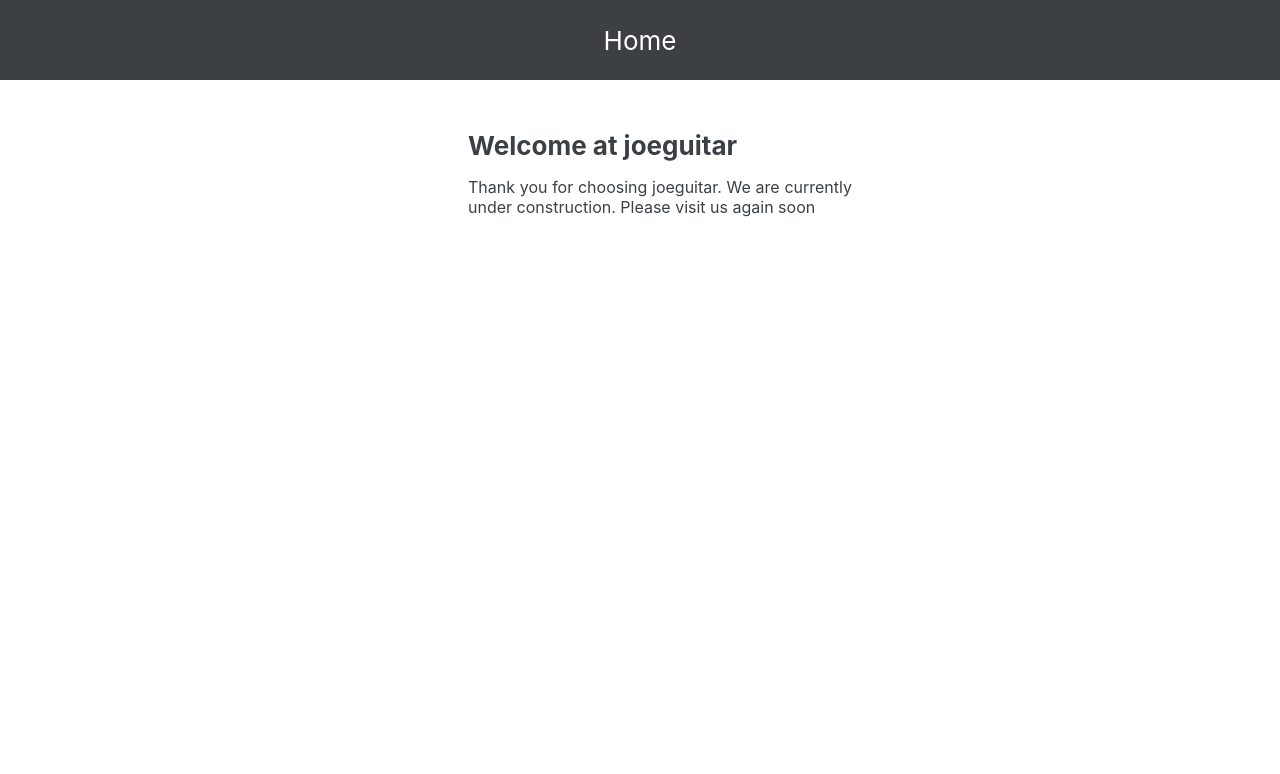
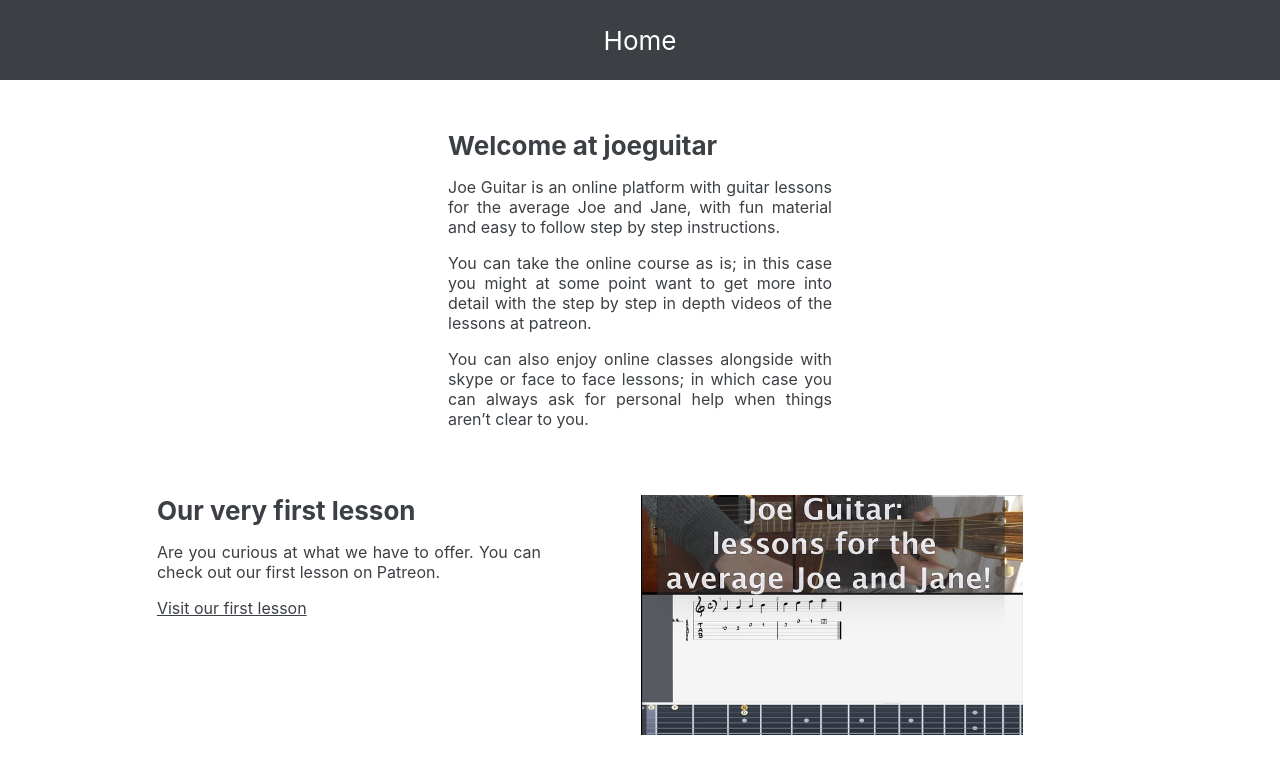
Before and after one commit to MartijnDeTweede/joeguitar, a React (Create React App) app: page / in a window 1280 px wide. Shown: the top 774 px of the page. Built offline with nearby package versions, Linux system fonts and the light colour scheme.

Commit message:
Setting up homepage content for first lesson

```diff
--- /dev/null
+++ b/src/Components/ImageItem.css
@@ -0,0 +1,4 @@
+.imageItem__image {
+  max-width: 426px;
+  max-height: 240px;
+}
--- a/src/Components/ImageItem.tsx
+++ b/src/Components/ImageItem.tsx
@@ -1,9 +1,12 @@
 import React from "react"
+import './ImageItem.css';
 
-export const ImageItem: React.FC<{src: string, alt: string}> = ({src, alt}) => {
+export const ImageItem: React.FC<{src: string, alt: string, externalLink: string}> = ({src, alt, externalLink}) => {
   return(
     <div>
-      <img src={src} alt={alt}/>
+      <img src={src} alt={alt} className="imageItem__image" onClick={() => {
+        window.location.assign(externalLink);
+      }}/>
     </div>
   )
 }
--- a/src/Components/TextItem.css
+++ b/src/Components/TextItem.css
@@ -15,6 +15,11 @@
   font-size: calc(10px + 2vmin);
 }
 
+.textItem__link{
+  color: #3c4044;
+  text-decoration: underline;
+}
+
 @media screen and (min-width: 768px) {
   .textItem__text {
     max-width: 30vw;
--- a/src/Components/TextItem.tsx
+++ b/src/Components/TextItem.tsx
@@ -1,11 +1,21 @@
 import React from "react";
 import "./TextItem.css"
 
-export const TextItem: React.FC<{title: string, text: string}> = ({title, text}) => {
+export const TextItem: React.FC<{
+  title: string;
+  texts: string [];
+  externalLink?: string;
+  linkText?: string;
+}> = ({title, texts, externalLink, linkText}) => {
 return(
   <div className="textItem">
     <title className="textItem__title">{title}</title>
-    <p className="textItem__text">{text}</p>
+    {texts.map(text => (<p className="textItem__text">{text}</p>))}
+    {externalLink && <div className="textItem__link">
+      <a onClick={() =>{window.location.assign(externalLink);}}>
+        {linkText}
+      </a>
+    </div>}
   </div>
 )
 }
--- a/src/Components/Textmedia.css
+++ b/src/Components/Textmedia.css
@@ -26,15 +26,15 @@
 
 @media screen and (min-width: 1025px) {
   .textMedia {
-    margin: 50px 0;
+    margin-top: 50px;
   }
 
   .textItem {
-    margin: 0 100px;
+    margin: 0 50px 0 0px;
   }
 
   .mediaItem {
     display: block;
-    margin: 0 20px;
+    margin: 0 100px 0 0px;
   }
 }
--- a/src/Components/VideoItem.tsx
+++ b/src/Components/VideoItem.tsx
@@ -5,7 +5,7 @@ import YouTube from 'react-youtube';
 export const VideoItem: React.FC<{videoId: string}> = ({videoId}) => {
   const opts = {
     height: '240',
-    width: '320',
+    width: '426',
   };
 
   return(
--- a/src/Containers/HomeContainer.tsx
+++ b/src/Containers/HomeContainer.tsx
@@ -2,17 +2,38 @@ import React from 'react';
 import { Textmedia } from '../Components/Textmedia';
 import { TextItem } from '../Components/TextItem';
 import { VideoItem } from '../Components/VideoItem';
-import { SliderComponent } from '../Components/SliderComponent';
-import { testslides } from '../Content/TestSlides';
+// import { SliderComponent } from '../Components/SliderComponent';
+// import { testslides } from '../Content/TestSlides';
+import ourFirstLesson from '../Content/ourFirstLesson.jpeg';
+import { ImageItem } from '../Components/ImageItem';
 
 export const HomeContainer: React.FC = () => {
   return(
   <div>
     <Textmedia
-      mediaItem={<VideoItem videoId="xrJBJuxOBEI"/>}
-      textItem={<TextItem title="Welcome at joeguitar" text="Thank you for choosing joeguitar. We are currently under construction. Please visit us again soon" />}
+      mediaItem={<VideoItem videoId="JQd2y9MWRuE"/>}
+      textItem={<TextItem title="Welcome at joeguitar" texts={[
+        "Joe Guitar is an online platform with guitar lessons for the average Joe and Jane,  with fun material and easy to follow step by step instructions.",
+"You can take the online course as is; in this case you might at some point want to get more into detail with the step by step in depth videos of the lessons at patreon.",
+"You can also enjoy online classes alongside with skype or face to face lessons; in which case you can always ask for personal help when things aren’t clear to you."
+      ]} />}
       invert={false}
     />
+    <Textmedia
+      mediaItem={<ImageItem src={ourFirstLesson} alt="ourFirstLesson" externalLink="https://www.patreon.com/joeguitar"/>}
+      textItem={
+      <TextItem
+        title="Our very first lesson"
+        texts={[
+          "Are you curious at what we have to offer. You can check out our first lesson on Patreon.",
+        ]}
+        linkText="Visit our first lesson"
+        externalLink="https://www.patreon.com/joeguitar"
+         />}
+      invert
+    />
+
+
     {/* <SliderComponent
       title="Jazz"
       slides={testslides}
```
Also changed, not shown: src/Content/ourFirstLesson.jpeg (added).
